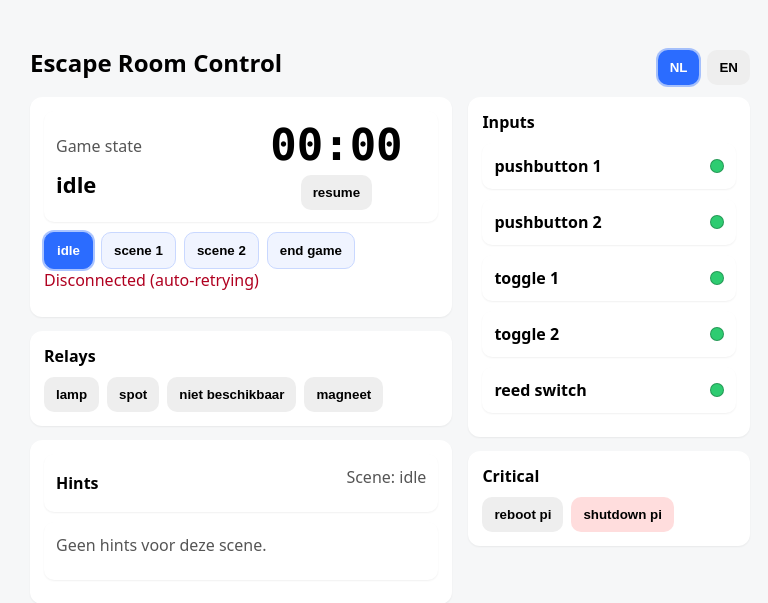
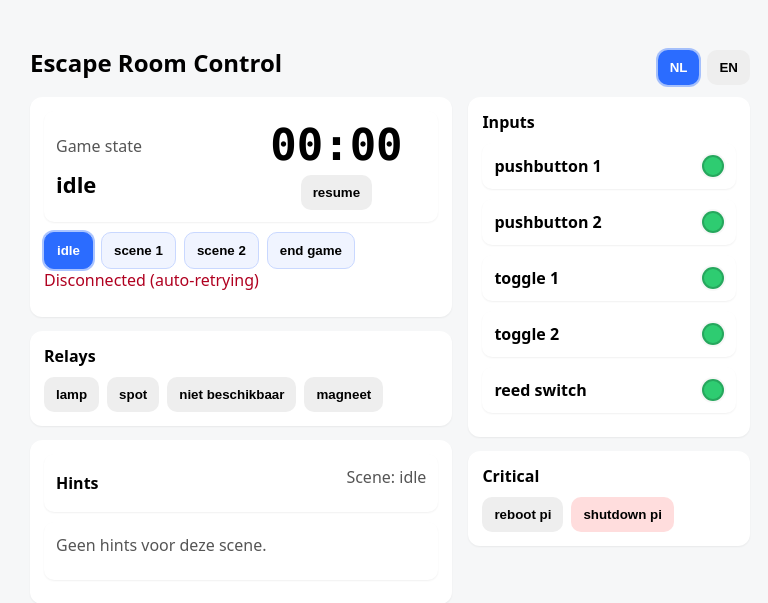
Before and after one commit to jtuinman/escape-room-control, a Flask app: page / in a window 1280 px wide. Shown: the top 603 px of the page, without its empty margins (250-1018 px from the left). Run offline with Flask 3, Linux system fonts and the light colour scheme; data that the repository does not hold is empty.

Commit message:
input-status beter leesbaar

```diff
--- a/static/style.css
+++ b/static/style.css
@@ -56,17 +56,32 @@ h2 { margin: 0 0 10px; font-size: 16px; }
 /* compact input rows */
 .compactRow { align-items: center; justify-content: space-between; }
 
+.compactRow .label {
+  flex: 1 1 auto;
+  padding-right: 12px;
+}
 /* status dot */
 .dot {
-  width: 12px;
-  height: 12px;
+  width: 18px;
+  height: 18px;
   border-radius: 999px;
   display: inline-block;
-  border: 1px solid rgba(0,0,0,0.25);
+  border: 2px solid rgba(0,0,0,0.18);
+  box-shadow: 0 0 0 2px rgba(0,0,0,0.03);
+  flex: 0 0 auto;
 }
-.dot.unknown { opacity: 0.5; }
-.dot.active { background: #2ecc71; }   /* groen */
-.dot.inactive { background: #e74c3c; } /* rood */
+
+.dot.unknown {
+  opacity: 0.45;
+}
+
+.dot.active {
+  background: #2ecc71;
+}
+
+.dot.inactive {
+  background: #e74c3c;
+}
 
 /* hints spacing */
 .hintsList .btn { margin: 6px 0; }
```
